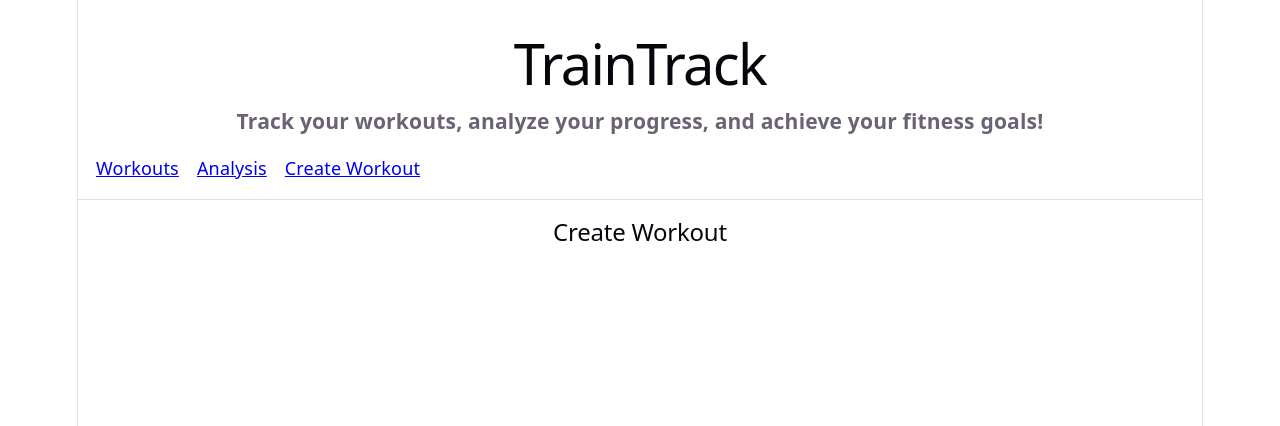
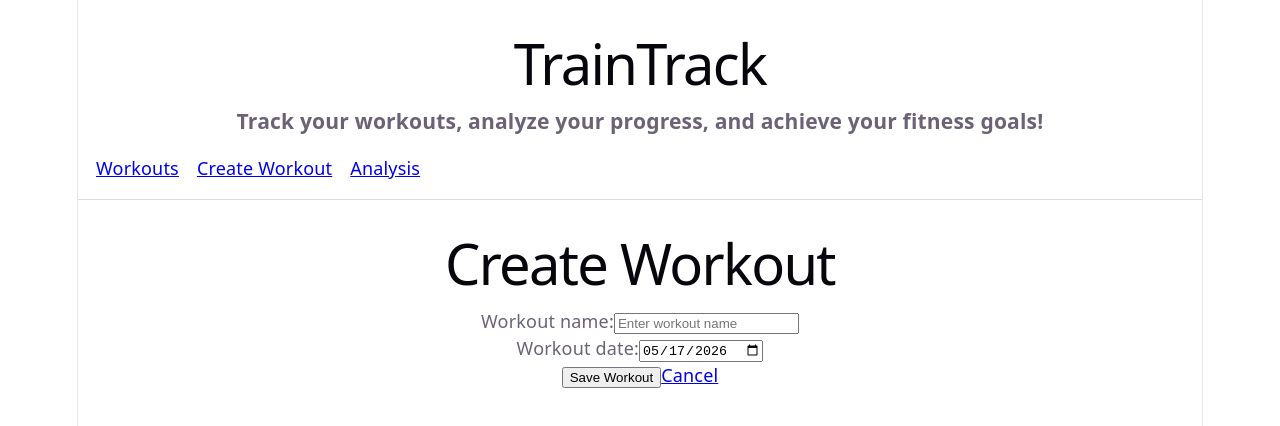
Before and after one commit to elarkaso/train-track, a React app in the folder frontend/: page /workouts/new in a window 1280 px wide. Shown: the top 426 px of the page. Built offline with nearby package versions, Linux system fonts and the light colour scheme; no server answers; the HTML template or start-up script is replaced by a standard one.

Commit message:
Add pages - WorkoutOverview, CreateWorkout (functional state)

```diff
--- a/frontend/src/App.jsx
+++ b/frontend/src/App.jsx
@@ -1,7 +1,7 @@
-import AppRouter from "./router/AppRouter";
+import PageRouter from "./router/PageRouter";
 
 function App() {
-  return <AppRouter />;
+  return <PageRouter />;
 }
 
 export default App;
--- /dev/null
+++ b/frontend/src/api/workoutApi.js
@@ -0,0 +1,43 @@
+const API_BASE_URL = import.meta.env.VITE_API_BASE_URL || "http://localhost:3000/api";
+
+export async function getWorkouts(params = {}) {
+    const searchParams = new URLSearchParams();
+
+    if (params.from) {
+        searchParams.append("from", params.from);
+    }
+    if (params.to) {
+        searchParams.append("to", params.to);
+    }
+
+    const url = `${API_BASE_URL}/workouts?${searchParams.toString()}`;
+    const response = await fetch(url);
+
+    if (!response.ok) {
+        const errorData = await response.json().catch(() => null);
+        throw new Error(errorData?.message || `Failed to fetch workouts: ${response.statusText}`);
+    }
+
+    return response.json();
+}
+
+export async function createWorkout(dtoIn) {
+    const response = await fetch(`${API_BASE_URL}/workouts`, {
+        method: "POST",
+        headers: {
+            "Content-Type": "application/json",
+        },
+        body: JSON.stringify(dtoIn),
+    });
+
+    if (!response.ok) {
+        const errorData = await response.json().catch(() => null);
+        // handle error about duplicate workout for date
+        if (errorData?.error?.code === "workoutAlreadyExistsForDate") {
+            throw new Error("A workout for the selected date already exists. Please choose a different date.");
+        }
+        throw new Error(errorData?.message || `Failed to create workout: ${response.statusText}`);
+    }
+
+    return response.json();
+}
--- a/frontend/src/components/common/AppLayout.jsx
+++ b/frontend/src/components/common/PageLayout.jsx
@@ -1,6 +1,6 @@
 import { Link, Outlet } from "react-router-dom";
 
-function AppLayout() {
+function PageLayout() {
   return (
     <div>
       <header style={{ padding: "1rem", borderBottom: "1px solid #ddd" }}>
@@ -8,8 +8,8 @@ function AppLayout() {
         <h3>Track your workouts, analyze your progress, and achieve your fitness goals!</h3>
         <nav style={{ display: "flex", gap: "1rem" }}>
           <Link to="/workouts">Workouts</Link>
+          <Link to="/workouts/new">Create Workout</Link>
           <Link to="/analysis">Analysis</Link>
-          <Link to="/workouts/new">Create Workout</Link>
         </nav>
       </header>
 
@@ -20,4 +20,4 @@ function AppLayout() {
   );
 }
 
-export default AppLayout;
+export default PageLayout;
--- a/frontend/src/pages/CreateWorkoutPage.jsx
+++ b/frontend/src/pages/CreateWorkoutPage.jsx
@@ -1,5 +1,85 @@
+import { useState } from "react";
+import { Link, useNavigate } from "react-router-dom";
+import { createWorkout } from "../api/workoutApi";
+
+function getTodayDate() {
+  return new Date().toISOString().split("T")[0];
+}
+
 function CreateWorkoutPage() {
-  return <h2>Create Workout</h2>;
+  const navigate = useNavigate();
+
+  const [name, setName] = useState("");
+  const [date, setDate] = useState(getTodayDate());
+  const [isSubmitting, setIsSubmitting] = useState(false);
+  const [error, setError] = useState(null);
+
+  async function handleSubmit(e) {
+    e.preventDefault();
+
+    if (!name.trim()) {
+      setError("Workout name is required.");
+      return;
+    }
+
+    if (!date) {
+      setError("Workout date is required.");
+      return;
+    }
+
+    try {
+      setIsSubmitting(true);
+      setError(null);
+
+      await createWorkout({
+        name: name.trim(),
+        date,
+      });
+
+      navigate("/");
+    } catch (err) {
+      setError(err.message);
+    } finally {
+      setIsSubmitting(false);
+    }
+  }
+
+  return (
+    <div>
+      <h1>Create Workout</h1>
+
+      <form onSubmit={handleSubmit}>
+        <div>
+          <label htmlFor="name">Workout name:</label>
+          <input
+            id="name"
+            type="text"
+            value={name}
+            onChange={(e) => setName(e.target.value)}
+            placeholder="Enter workout name"
+          />
+        </div>
+
+        <div>
+          <label htmlFor="date">Workout date:</label>
+          <input
+            id="date"
+            type="date"
+            value={date}
+            onChange={(e) => setDate(e.target.value)}
+          />
+        </div>
+
+        <button type="submit" disabled={isSubmitting}>
+          {isSubmitting ? "Saving..." : "Save Workout"}
+        </button>
+
+        <Link to="/">Cancel</Link>
+      </form>
+
+      {error && <p style={{ color: "red" }}>Error: {error}</p>}
+    </div>
+  );
 }
 
 export default CreateWorkoutPage;
--- a/frontend/src/pages/WorkoutOverViewPage.jsx
+++ b/frontend/src/pages/WorkoutOverViewPage.jsx
@@ -1,5 +1,109 @@
+import { useEffect, useState } from "react";
+import { getWorkouts } from "../api/workoutApi";
+import { Link } from "react-router-dom";
+
+function getCurrentYearRange() {
+  const now = new Date();
+
+  const from = new Date(now.getFullYear(), 0, 1);
+  const to = new Date(now.getFullYear(), 11, 31);
+
+  return {
+    from: from.toISOString().split("T")[0],
+    to: to.toISOString().split("T")[0],
+  };
+}
+
+function getCurrentMonthRange() {
+  const now = new Date();
+
+  const from = new Date(now.getFullYear(), now.getMonth(), 1);
+  const to = new Date(now.getFullYear(), now.getMonth() + 1, 0);
+
+  return {
+    from: from.toISOString().split("T")[0],
+    to: to.toISOString().split("T")[0],
+  };
+}
+
 function WorkoutOverviewPage() {
-  return <h2>Workout Overview</h2>;
+  const defaultDateRange = getCurrentYearRange();
+
+  const [workouts, setWorkouts] = useState([]);
+  const [from, setFrom] = useState(defaultDateRange.from);
+  const [to, setTo] = useState(defaultDateRange.to);
+  const [isLoading, setIsLoading] = useState(false);
+  const [error, setError] = useState(null);
+
+  async function loadWorkouts(filters = { from, to }) {
+    try {
+      setIsLoading(true);
+      setError(null);
+
+      const data = await getWorkouts(filters);
+      setWorkouts(data.itemList || []);
+    } catch (err) {
+      setError(err.message);
+    } finally {
+      setIsLoading(false);
+    }
+  }
+
+  useEffect(() => {
+    loadWorkouts({from, to});
+  }, []);
+
+  function handleFilterSubmit(e) {
+    e.preventDefault();
+    loadWorkouts({ from, to });
+  }
+
+  return (
+    <div>
+      <h1>Workout Overview</h1>
+
+      <Link to ="/workouts/new">Create Workout</Link>
+
+      <form onSubmit={handleFilterSubmit}>
+        <div>
+          <label htmlFor="from">From:</label>
+          <input
+            id="from"
+            type="date"
+            value={from}
+            onChange={(e) => setFrom(e.target.value)}
+          />
+        </div>
+
+        <div>
+          <label htmlFor="to">To:</label>
+          <input
+            id="to"
+            type="date"
+            value={to}
+            onChange={(e) => setTo(e.target.value)}
+          />
+        </div>
+        <button type="submit">Filter</button>
+      </form>
+
+      {isLoading && <p>Loading workouts...</p>}
+      {error && <p style={{ color: "red" }}>Error: {error}</p>}
+
+      {!isLoading && !error && workouts.length === 0 && <p>No workouts found for the selected period.</p>}
+      {!isLoading && !error && workouts.length > 0 && (
+        <ul>
+          {workouts.map((workout) => (
+            <li key={workout.id}>
+              <strong>{workout.name}</strong> - {workout.date.slice(0, 10)}
+              <Link to={`/workouts/${workout.id}`}>View</Link>{" "}
+              <Link to={`/workouts/${workout.id}/edit`}>Edit</Link>
+            </li>
+          ))}
+        </ul>
+      )}
+    </div>
+  );
 }
 
 export default WorkoutOverviewPage;
--- a/frontend/src/router/AppRouter.jsx
+++ b/frontend/src/router/PageRouter.jsx
@@ -1,15 +1,15 @@
 import { Navigate, Route, Routes } from "react-router-dom";
-import AppLayout from "../components/common/AppLayout";
+import PageLayout from "../components/common/PageLayout";
 import WorkoutOverviewPage from "../pages/WorkoutOverviewPage";
 import CreateWorkoutPage from "../pages/CreateWorkoutPage";
 import WorkoutDetailPage from "../pages/WorkoutDetailPage";
 import TrainingBalancePage from "../pages/TrainingBalancePage";
 import NotFoundPage from "../pages/NotFoundPage";
 
-function AppRouter() {
+function PageRouter() {
   return (
     <Routes>
-      <Route element={<AppLayout />}>
+      <Route element={<PageLayout />}>
         <Route path="/" element={<Navigate to="/workouts" replace />} />
         <Route path="/workouts" element={<WorkoutOverviewPage />} />
         <Route path="/workouts/new" element={<CreateWorkoutPage />} />
@@ -21,4 +21,4 @@ function AppRouter() {
   );
 }
 
-export default AppRouter;
+export default PageRouter;
```
Also changed, not shown: 1 other file (tests, documents, lock files or other folders).
